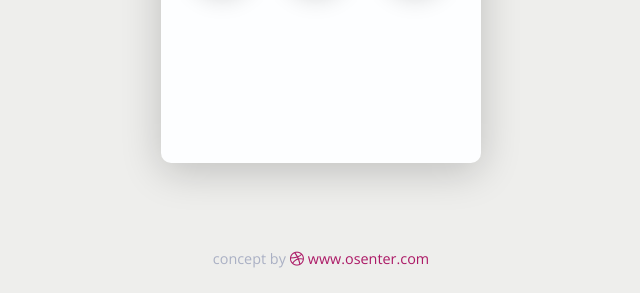
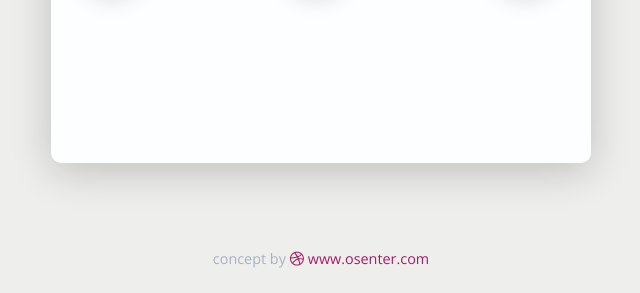
Before and after one commit to osenter/sitirahma, a plain HTML site: page index.html in a window 1280 px wide. Shown: the part 507-800 px from the top of the page, without its empty margins (319-959 px from the left). Drawn offline with nearby package versions, Linux system fonts and the light colour scheme.

Commit message:
Update style.css

```diff
--- a/style.css
+++ b/style.css
@@ -81,7 +81,7 @@ body {
 }
 
 .wrapper {
-  width: 320px;
+  width: 540px;
   height: 540px;
   background: #FDFEFF;
   transition: background 0.6s ease;
```
